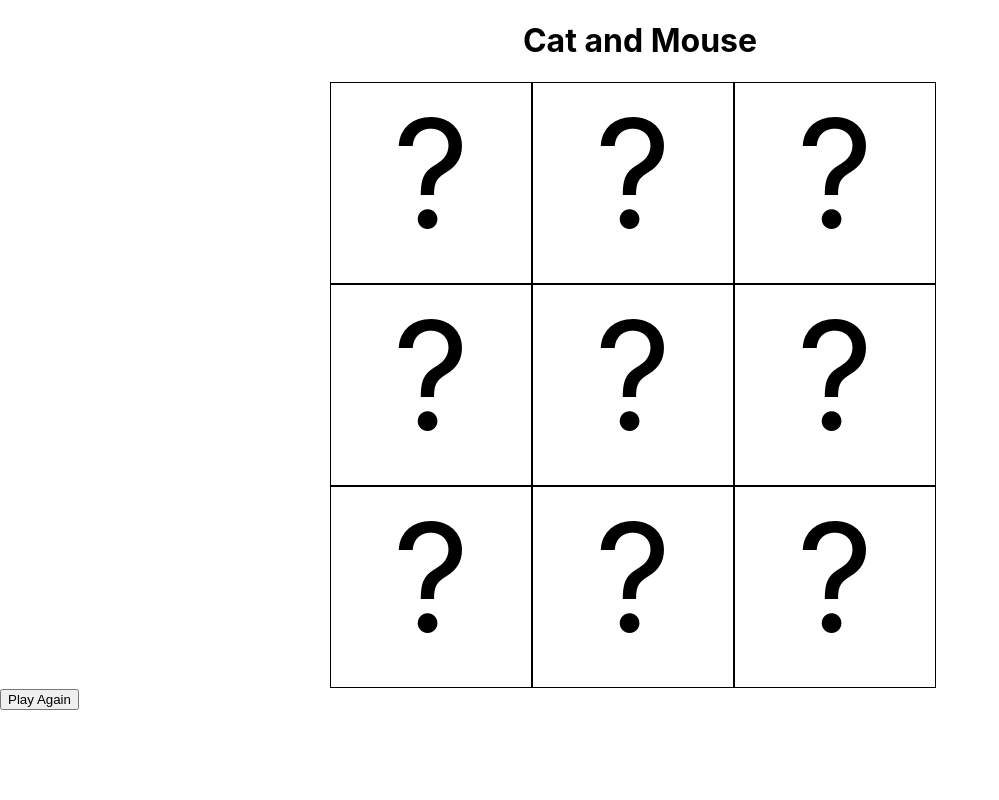
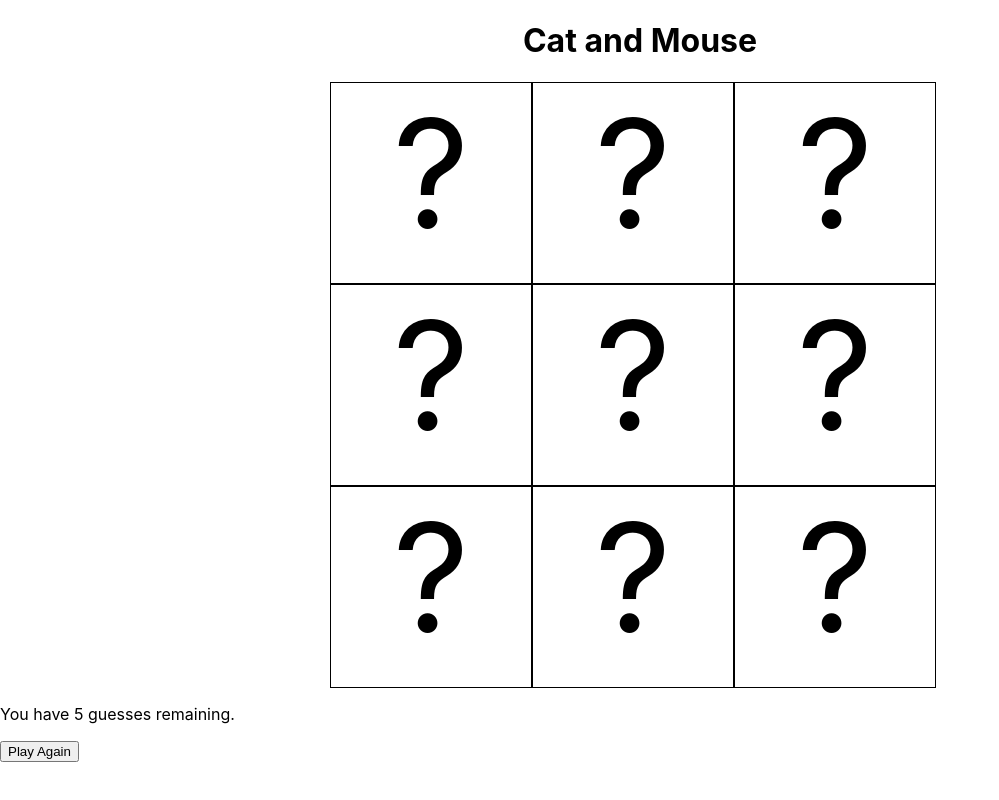
Before and after one commit to learn-academy-2023-golf/treasurehunt-swbriski, a React (Create React App) app: page / in a window 1280 px wide. Shown: the whole page, without its empty margins (0-999 px from the left). Built offline with nearby package versions, Linux system fonts and the light colour scheme.

Commit message:
completed next story

```diff
--- a/src/App.js
+++ b/src/App.js
@@ -14,6 +14,8 @@ const App = () => {
     "?",
     "?"
   ])
+
+  const [guessCounter, setGuessCounter] = useState(5)
 
   const [mouseLocation, setMouseLocation] = useState(Math.floor(Math.random() * board.length))
 
@@ -36,20 +38,25 @@ const App = () => {
     ])
     setMouseLocation(Math.floor(Math.random() * board.length))
     setMouseTrapLocation(Math.floor(Math.random() * board.length))
+    setGuessCounter(5)
   }
 
   const handleGamePlay = (index) => {
     // alert(index)
+
     let updatedBoard = [...board]
     if (mouseLocation === index) {
       updatedBoard[index] = "🐭"
       setBoard(updatedBoard)
+      setGuessCounter(guessCounter-1)
     } else if (mouseTrapLocation === index) {
       updatedBoard[index] = "💥"
       setBoard(updatedBoard)
+      setGuessCounter(guessCounter-1)
     } else {
       updatedBoard[index] = "😾"
       setBoard(updatedBoard)
+      setGuessCounter(guessCounter-1)
     }
   }
 
@@ -66,6 +73,7 @@ const App = () => {
         )
       })}
       </div>
+      <p>You have {guessCounter} guesses remaining.</p>
       <button onClick={playAgain}>Play Again</button>
     </>
   )
```
Also changed, not shown: 1 other file (tests, documents, lock files or other folders).
